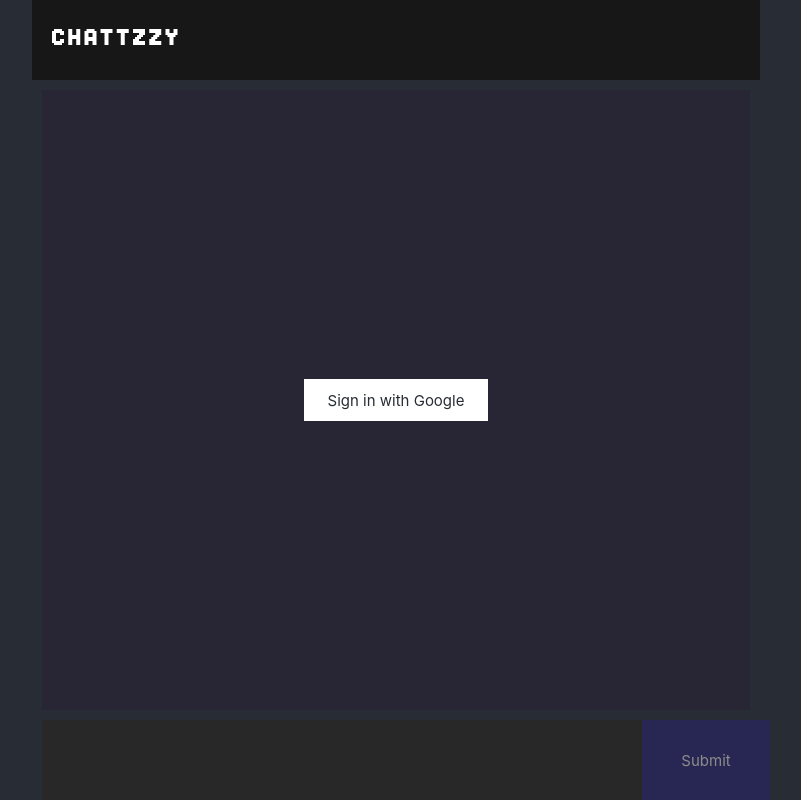
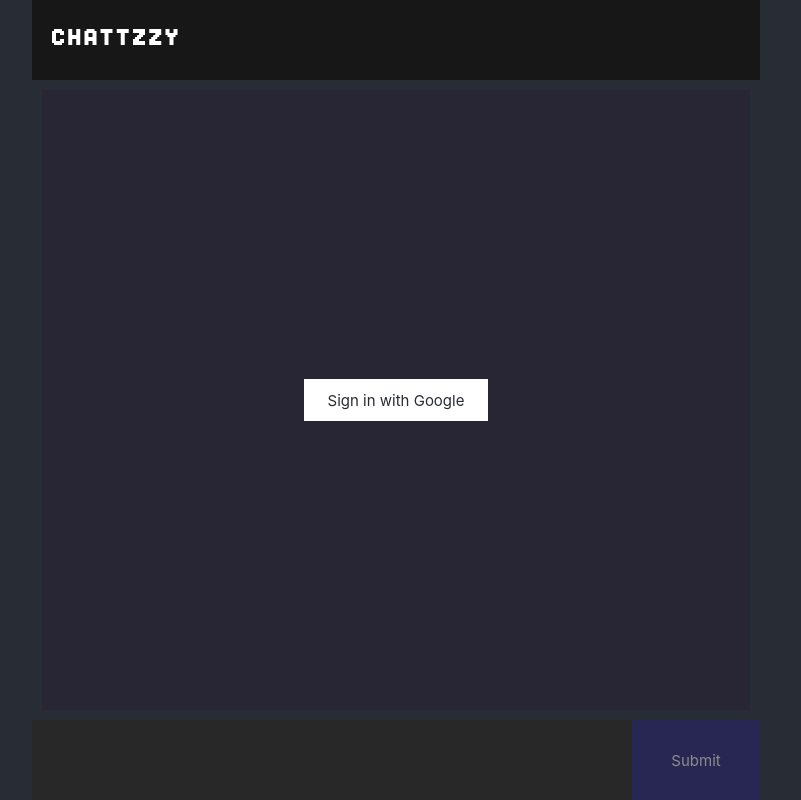
Before and after one commit to karimshalapy/chattzzy, a React (Create React App) app: page / in a window 1280 px wide. Shown: the whole page, without its empty margins (244-1045 px from the left). Built offline with nearby package versions, Linux system fonts and the light colour scheme; no server answers.

Commit message:
fix: message form location to be centered

```diff
--- a/src/components/MessageForm/MessageForm.module.scss
+++ b/src/components/MessageForm/MessageForm.module.scss
@@ -2,6 +2,8 @@
     height: 10vh;
     position: fixed;
     bottom: 0;
+    left: 50%;
+    transform: translateX(-50%);
     background-color: rgb(24, 23, 23);
     width: 100%;
     max-width: 72.8rem;
```
